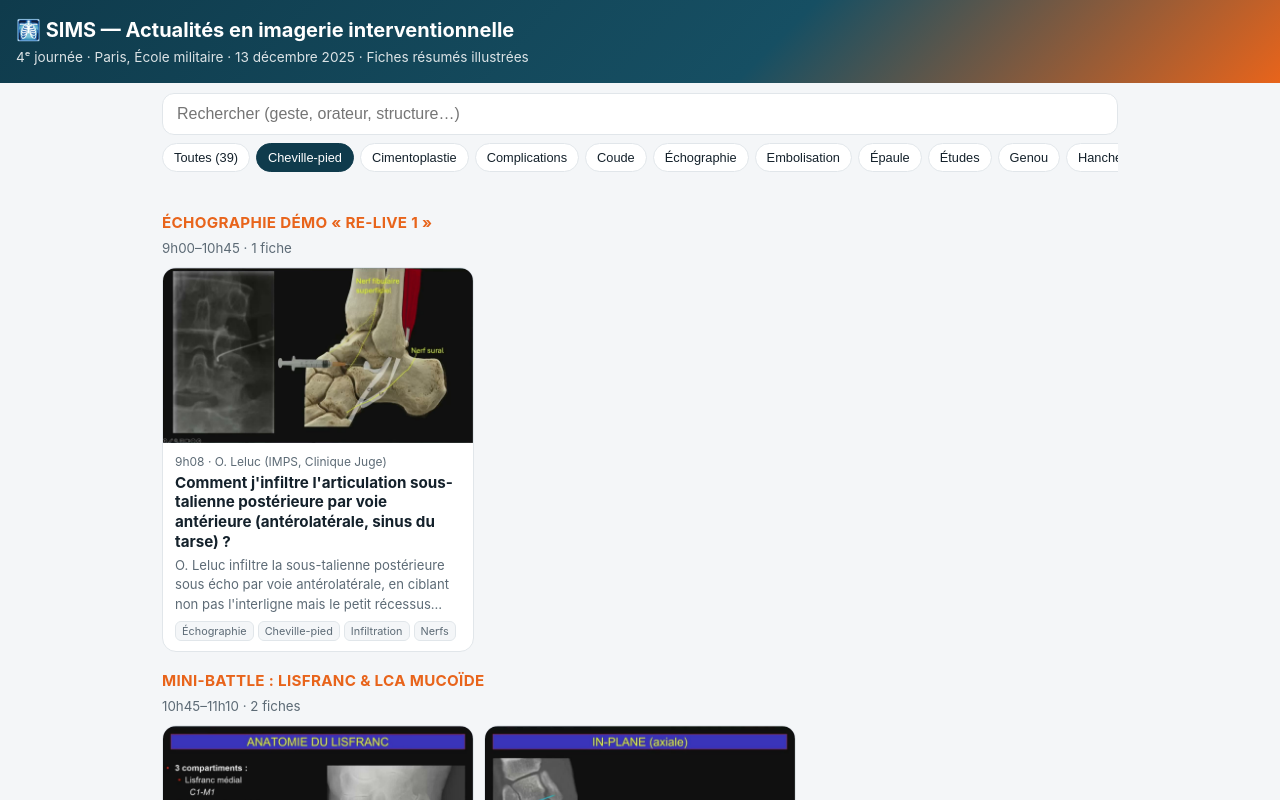
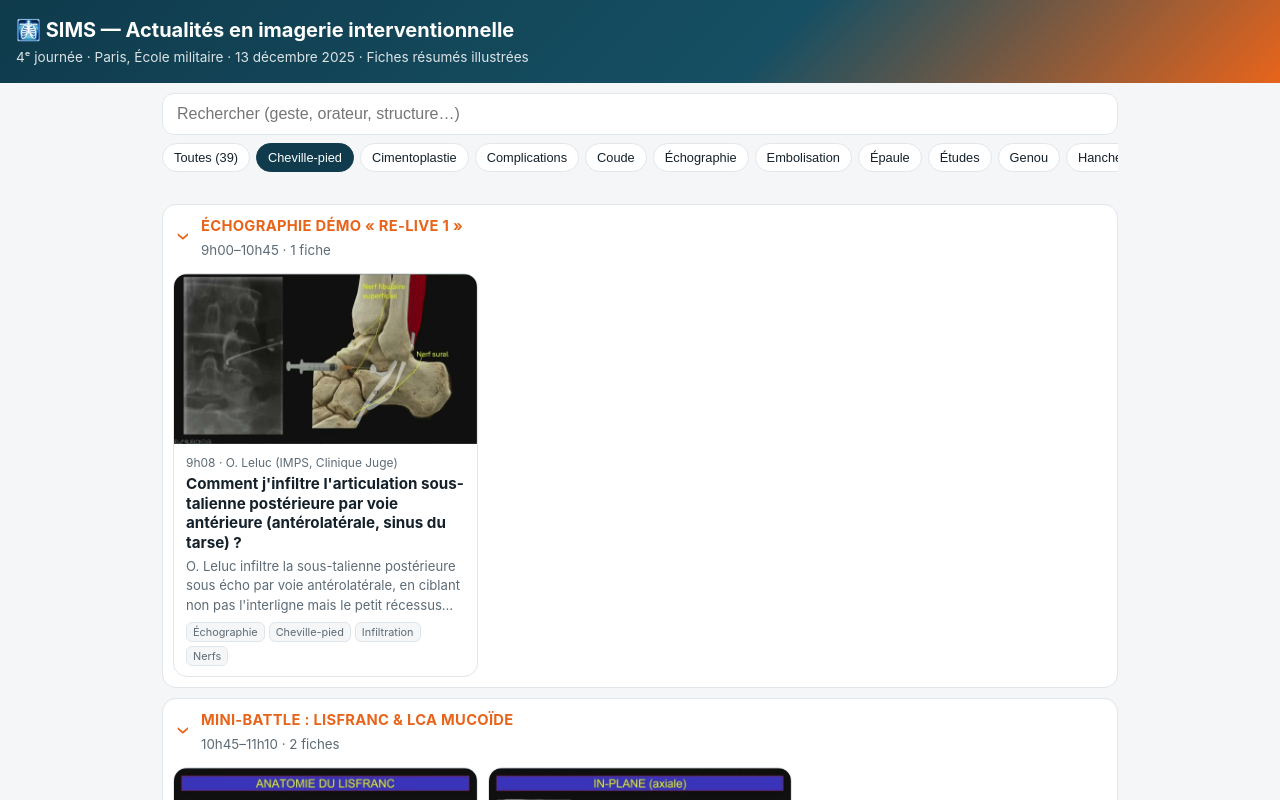
Before and after one commit to Mrthomaslef/resume-sims-interventionnel-2025, a plain HTML site: page index.html in a window 1280 px wide. Both pictures are taken after a click on the button "Cheville-pied". Shown: the top 800 px of the page. Drawn offline with Linux system fonts and the light colour scheme.

Commit message:
Sessions repliables (mémorisées), tout déplier/replier, pull-to-refresh icône seule, safe-area iOS
Co-Authored-By: Claude Opus 5.5 <noreply@anthropic.com>

```diff
--- a/index.html
+++ b/index.html
@@ -14,7 +14,8 @@
 --warn:#fff3e6;--warnb:#e8641b;--tip:#e8f6f0;--tipb:#1d9a6c;--imp:#eaf1fb;--impb:#2f6fd6;--rad:14px}
 @media (prefers-color-scheme:dark){:root{--bg:#0d1419;--card:#16212a;--ink:#e8eef2;--mute:#9aaab6;--line:#26343f;--warn:#33240f;--tip:#0f2a20;--imp:#14243b}}
 *{box-sizing:border-box}
-html,body{margin:0;background:var(--bg);color:var(--ink);font:16px/1.5 -apple-system,BlinkMacSystemFont,"Segoe UI",Roboto,sans-serif;overscroll-behavior-y:contain;overflow-x:hidden}
+html,body{margin:0;background:var(--bg);color:var(--ink);font:16px/1.5 -apple-system,BlinkMacSystemFont,"Segoe UI",Roboto,sans-serif;overflow-x:hidden}
+@media (hover:none) and (pointer:coarse){html,body{overscroll-behavior-y:contain}}
 button,a,.card,.chip{touch-action:manipulation}
 a{color:var(--teal2)}
 header{background:linear-gradient(135deg,var(--teal),#164f63 60%,var(--brand));color:#fff;padding:calc(18px + env(safe-area-inset-top)) 16px 16px}
@@ -27,9 +28,16 @@ header p{margin:.25rem 0 0;opacity:.85;font-size:.85rem}
 .chips::-webkit-scrollbar{display:none}
 .chip{flex:none;border:1px solid var(--line);background:var(--card);color:var(--ink);padding:6px 11px;border-radius:999px;font-size:.8rem;cursor:pointer;white-space:nowrap}
 .chip.on{background:var(--teal);border-color:var(--teal);color:#fff}
-.sess{margin:18px 0 8px}
-.sess h2{font-size:.95rem;margin:0;color:var(--brand);text-transform:uppercase;letter-spacing:.02em}
+.sess{margin:10px 0;background:var(--card);border:1px solid var(--line);border-radius:var(--rad)}
+.sess summary{list-style:none;display:flex;align-items:center;gap:10px;padding:12px 14px;cursor:pointer;touch-action:manipulation;user-select:none}
+.sess summary::-webkit-details-marker{display:none}
+.sess .chev{flex:none;font-size:1.4rem;line-height:1;color:var(--brand);transition:transform .2s;width:14px}
+.sess[open] .chev{transform:rotate(90deg)}
+.sess h2{font-size:.92rem;margin:0;color:var(--brand);text-transform:uppercase;letter-spacing:.02em;line-height:1.3}
 .sess small{color:var(--mute)}
+.sess .grid{padding:0 10px 10px}
+.foldall{display:flex;justify-content:flex-end;gap:6px;margin-top:4px}
+.foldall button{border:0;background:none;color:var(--teal2);font-size:.8rem;cursor:pointer;padding:4px 6px}
 .grid{display:grid;grid-template-columns:repeat(auto-fill,minmax(280px,1fr));gap:10px}
 .card{background:var(--card);border:1px solid var(--line);border-radius:var(--rad);overflow:hidden;cursor:pointer;display:flex;flex-direction:column;transition:transform .12s}
 .card:active{transform:scale(.985)}
@@ -50,7 +58,7 @@ header p{margin:.25rem 0 0;opacity:.85;font-size:.85rem}
 .fhead .k{font-size:.75rem;text-transform:uppercase;opacity:.8;letter-spacing:.03em}
 .fhead h1{font-size:1.3rem;margin:.3rem 0;line-height:1.25}
 .fhead .o{font-size:.9rem;opacity:.9}
-.fbody{max-width:860px;margin:0 auto;padding:14px 12px 60px}
+.fbody{max-width:860px;margin:0 auto;padding:14px 12px calc(60px + env(safe-area-inset-bottom))}
 .tldr{background:var(--card);border-left:5px solid var(--brand);border-radius:10px;padding:12px 14px;font-size:.98rem;margin-bottom:14px}
 .nums{display:grid;grid-template-columns:repeat(auto-fit,minmax(130px,1fr));gap:8px;margin:12px 0}
 .num{background:var(--card);border:1px solid var(--line);border-radius:12px;padding:10px;text-align:center}
@@ -75,14 +83,15 @@ figcaption{padding:8px 12px;font-size:.82rem;color:var(--mute)}
 #lb{position:fixed;inset:0;background:rgba(0,0,0,.92);z-index:40;display:none;align-items:center;justify-content:center}
 #lb.open{display:flex}
 #lb img{max-width:100%;max-height:100%;touch-action:pinch-zoom}
-#ptr{position:fixed;top:0;left:50%;transform:translate(-50%,-60px);background:var(--teal);color:#fff;border-radius:999px;padding:6px 14px;font-size:.8rem;z-index:50;transition:transform .15s}
+#ptr{position:fixed;top:0;left:50%;width:34px;height:34px;margin-left:-17px;display:flex;align-items:center;justify-content:center;background:var(--card);color:var(--teal2);border-radius:50%;box-shadow:0 2px 8px rgba(0,0,0,.2);z-index:50;opacity:0;transform:translateY(-50px)}
+#ptr.spin svg{animation:sp .7s linear infinite}@keyframes sp{to{transform:rotate(360deg)}}
 .empty{text-align:center;color:var(--mute);padding:40px 0}
-footer{text-align:center;color:var(--mute);font-size:.75rem;padding:20px}
+footer{text-align:center;color:var(--mute);font-size:.75rem;padding:20px 20px calc(28px + env(safe-area-inset-bottom))}
 @media print{header,.search,.fbar,.pn,#ptr,.wrap,footer{display:none!important}#fiche{position:static;display:block!important;overflow:visible}body{background:#fff}figure{break-inside:avoid}}
 </style>
 </head>
 <body>
-<div id="ptr">↻ Actualisation…</div>
+<div id="ptr" aria-hidden="true"><svg width="18" height="18" viewBox="0 0 24 24" fill="none" stroke="currentColor" stroke-width="2.5" stroke-linecap="round"><path d="M20 12a8 8 0 1 1-2.34-5.66"/><path d="M20 4v5h-5"/></svg></div>
 <header>
   <h1>🩻 SIMS — Actualités en imagerie interventionnelle</h1>
   <p>4ᵉ journée · Paris, École militaire · 13 décembre 2025 · Fiches résumés illustrées</p>
@@ -101,6 +110,7 @@ const D = window.SIMS_DATA; const F = D.fiches; const S = Object.fromEntries(D.s
 const esc = s => String(s??'').replace(/[&<>"]/g,c=>({'&':'&amp;','<':'&lt;','>':'&gt;','"':'&quot;'}[c]));
 const fmt = t => { t=Math.round(t||0); const h=Math.floor(t/3600), m=Math.floor(t%3600/60), s=t%60; return (h?h+':':'')+String(m).padStart(h?2:1,'0')+':'+String(s).padStart(2,'0'); };
 let filt='all';
+const openS=new Set(JSON.parse(localStorage.getItem('sims_open')||'[]'));
 const tags=[...new Set(F.flatMap(f=>f.tags||[]))].sort((a,b)=>a.localeCompare(b,'fr'));
 function chips(){
   const c=document.getElementById('chips');
@@ -114,14 +124,22 @@ function list(){
   for(const s of D.sessions){
     const fs=F.filter(f=>f.session===s.id && (filt==='all'||(f.tags||[]).includes(filt)) && (!q||norm(JSON.stringify(f)).includes(q)));
     if(!fs.length) continue;
-    h+=`<div class="sess"><h2>${esc(s.titre)}</h2><small>${esc(s.horaire||'')} · ${fs.length} fiche${fs.length>1?'s':''}</small></div><div class="grid">`;
+    const isOpen=(q||filt!=='all')||openS.has(s.id);
+    h+=`<details class="sess" data-s="${s.id}" ${isOpen?'open':''}><summary><span class="chev">›</span><span class="st"><h2>${esc(s.titre)}</h2><small>${esc(s.horaire||'')} · ${fs.length} fiche${fs.length>1?'s':''}</small></span></summary><div class="grid">`;
     for(const f of fs){
       const img=(f.images||[])[0];
       h+=`<div class="card" data-id="${f.id}">${img?`<img loading="lazy" src="${esc(img.src)}" alt="">`:''}<div class="b"><div class="h">${esc(f.horaire)} · ${esc(f.orateur)}</div><div class="t">${esc(f.titre)}</div><div class="s">${esc(f.resume)}</div><div class="tags">${(f.tags||[]).map(t=>`<span class="tag">${esc(t)}</span>`).join('')}</div></div></div>`;
     }
-    h+='</div>';
+    h+='</div></details>';
   }
-  el.innerHTML=h||'<div class="empty">Aucune fiche ne correspond.</div>';
+  const all=!(q||filt!=='all');
+  el.innerHTML=h?(all?'<div class="foldall"><button data-a="1">Tout déplier</button><button data-a="0">Tout replier</button></div>':'')+h:'<div class="empty">Aucune fiche ne correspond.</div>';
+  el.querySelectorAll('.foldall button').forEach(b=>b.onclick=()=>{openS.clear();if(b.dataset.a==='1')D.sessions.forEach(x=>openS.add(x.id));localStorage.setItem('sims_open',JSON.stringify([...openS]));list();});
+  el.querySelectorAll('details.sess').forEach(d=>d.addEventListener('toggle',()=>{
+    if(q||filt!=='all') return;
+    d.open?openS.add(d.dataset.s):openS.delete(d.dataset.s);
+    localStorage.setItem('sims_open',JSON.stringify([...openS]));
+  }));
   el.querySelectorAll('.card').forEach(c=>c.onclick=()=>{location.hash='f/'+c.dataset.id;});
 }
 const lab={warning:'⚠️ Attention',tip:'💡 Astuce',important:'❗ Important'};
@@ -157,8 +175,8 @@ addEventListener('hashchange',route);
 // Pull-to-refresh (tactile + souris)
 (()=>{let y0=null,dy=0;const p=document.getElementById('ptr');
 const start=y=>{if(scrollY<=0&&!document.getElementById('fiche').classList.contains('open'))y0=y;};
-const move=y=>{if(y0===null)return;dy=Math.max(0,y-y0);p.style.transform=`translate(-50%,${Math.min(dy,90)-60}px)`;};
-const end=()=>{if(y0===null)return;if(dy>80){navigator.vibrate?.(15);location.reload();}else p.style.transform='translate(-50%,-60px)';y0=null;dy=0;};
+const move=y=>{if(y0===null)return;dy=Math.max(0,y-y0);p.style.opacity=Math.min(dy/80,1);p.style.transform=`translateY(${Math.min(dy,90)-50}px) rotate(${dy*3}deg)`;};
+const end=()=>{if(y0===null)return;if(dy>80){navigator.vibrate?.(15);p.classList.add('spin');location.reload();}else{p.style.opacity=0;p.style.transform='translateY(-50px)';}y0=null;dy=0;};
 addEventListener('touchstart',e=>start(e.touches[0].clientY),{passive:true});addEventListener('touchmove',e=>move(e.touches[0].clientY),{passive:true});addEventListener('touchend',end);
 addEventListener('mousedown',e=>start(e.clientY));addEventListener('mousemove',e=>{if(e.buttons)move(e.clientY)});addEventListener('mouseup',end);})();
 chips();list();route();
```
